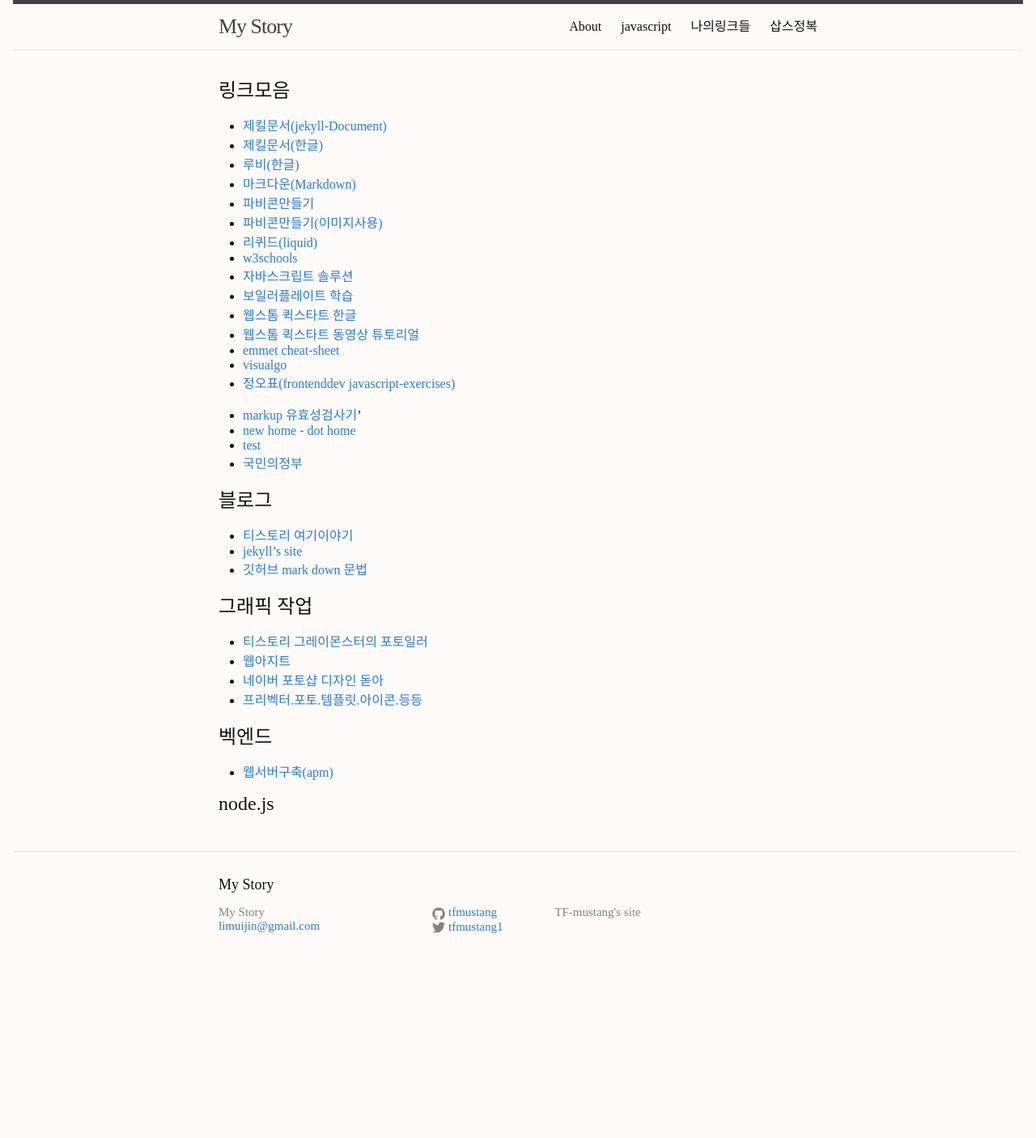
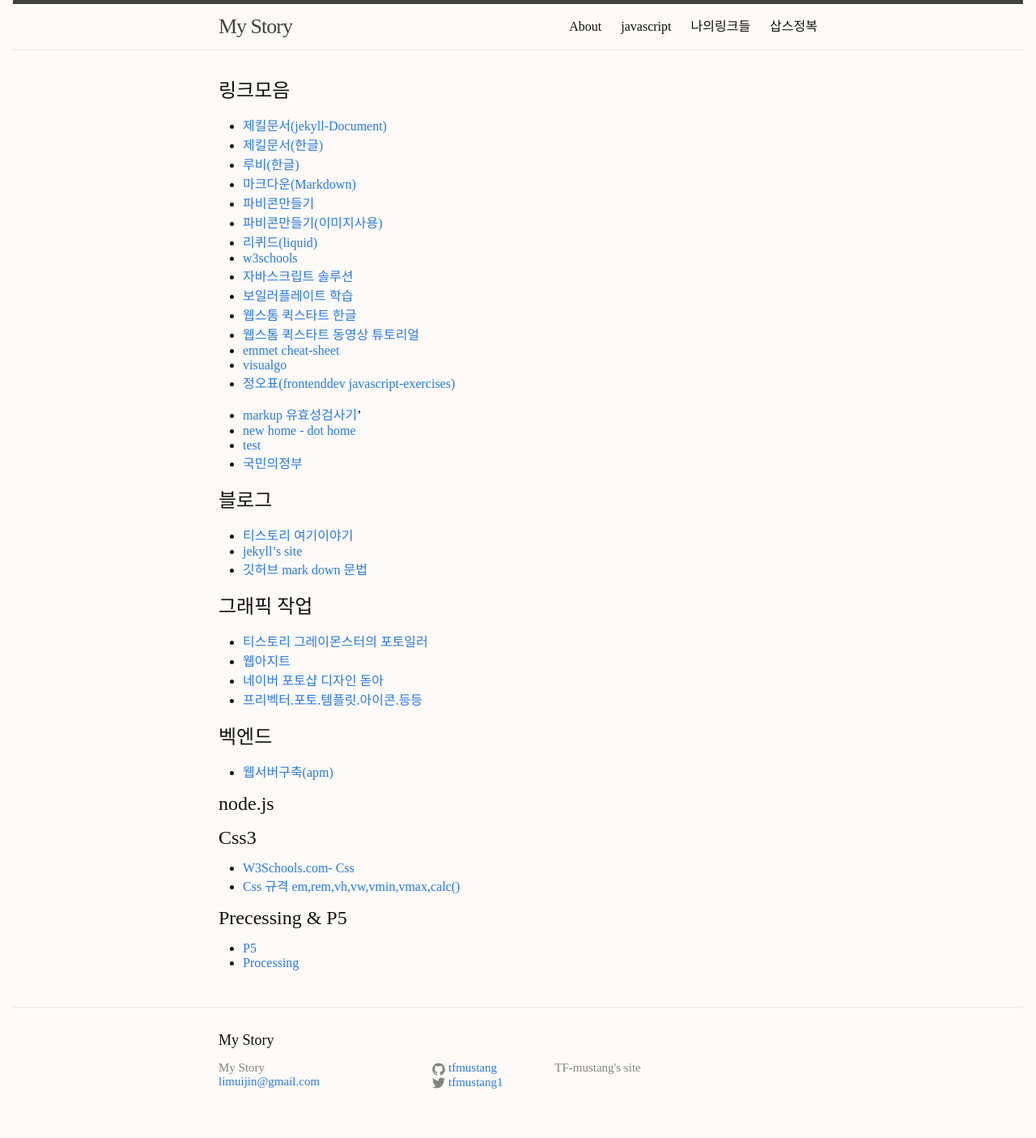
Before and after one commit to tfmustang/tfmustang.github.io, a Jekyll site: the page built from mylink.md, in a window 1280 px wide. Shown: the whole page at 81% size. Built offline with Jekyll 4.4.1, drawn with Linux system fonts in a browser that asks for light colours; before the commit the page ends 1213 px from its top, so only the background shows below that.

Commit message:
링크추가

```diff
--- a/mylink.md
+++ b/mylink.md
@@ -42,3 +42,11 @@
 * [웹서버구축(apm)](http://jimnong.tistory.com/615)
 
 ## node.js
+
+## Css3
+* [W3Schools.com- Css](http://www.w3schools.com/css/default.asp)
+* [Css 규격 em,rem,vh,vw,vmin,vmax,calc()](http://cafe.naver.com/domfam/8921)
+
+## Precessing & P5
+* [P5](http://p5js.org/)
+* [Processing](https://processing.org/)
```
